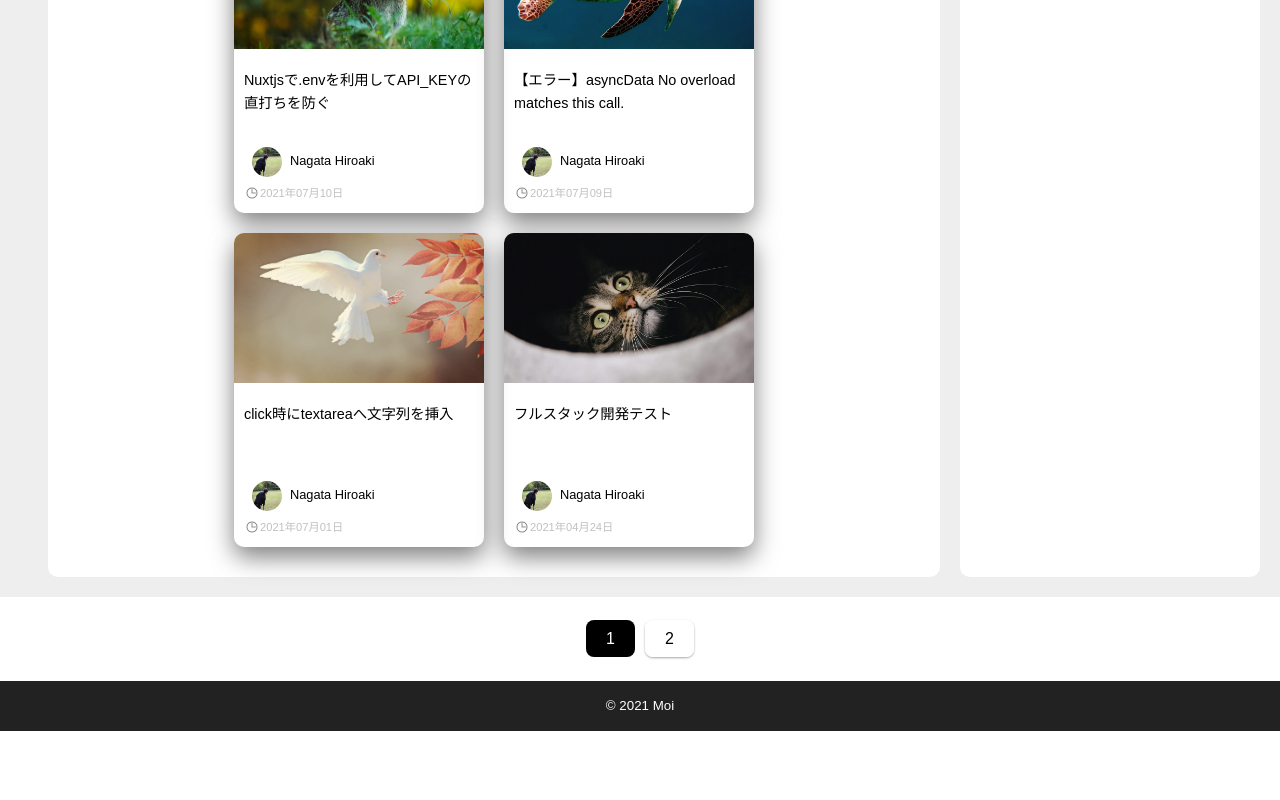
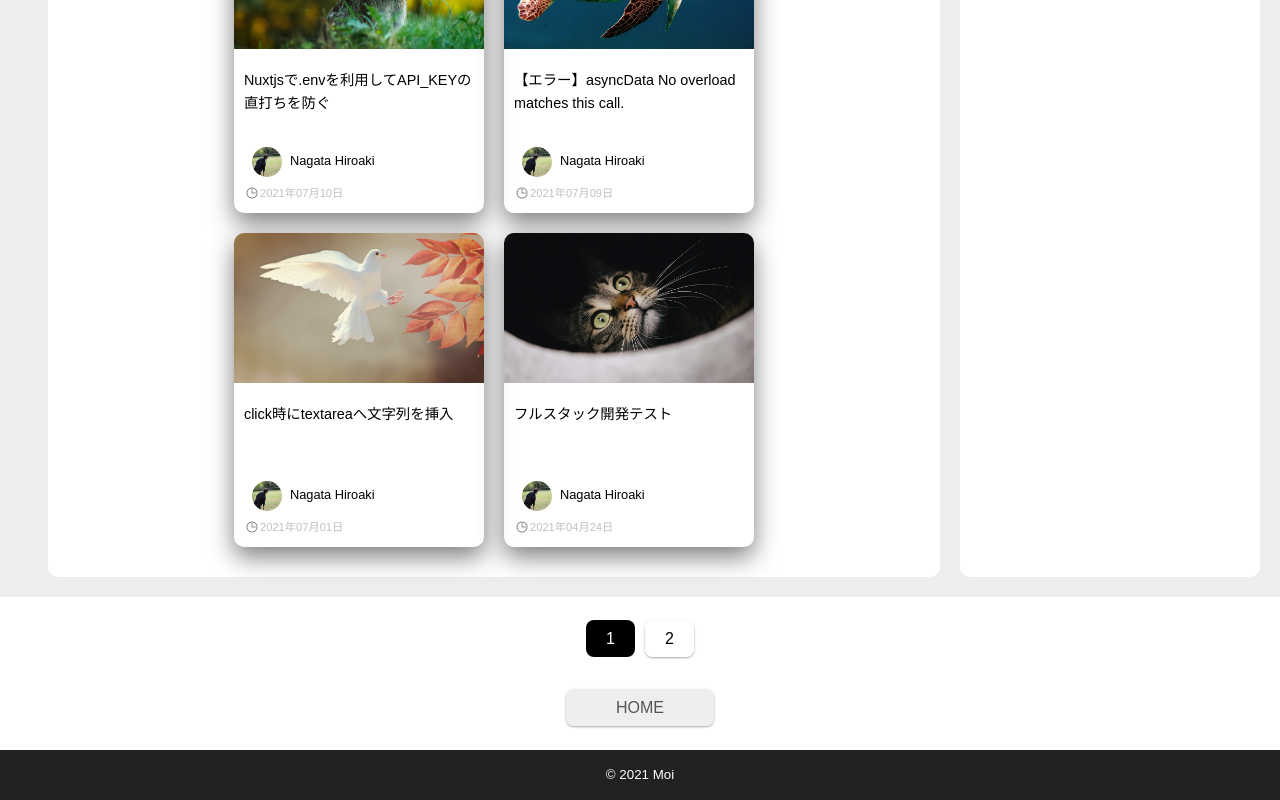
Before and after one commit to nagatapote/Moi, a Next.js app: page / in a window 1280 px wide. Shown: the part 861-1661 px from the top of the page. Before the commit the page ends 1592 px from the top, so only its background shows below. Built offline with nearby package versions, Linux system fonts and the light colour scheme; no server answers.

Commit message:
fix: homeボタンの常時表示

```diff
--- a/components/Layout.tsx
+++ b/components/Layout.tsx
@@ -136,20 +136,19 @@ export default function Layout({
       <div className={layoutStyles.mainAll}>
         <main className={layoutStyles.main}>{children}</main>
         <div className={layoutStyles.pagerAreaSP}>
-          {current && max ? (
+          {current && max && (
             <Pager
               idCategory={idCategory}
               idDate={idDate}
               current={current}
               max={max}
             />
-          ) : (
+          )}
           <div className={layoutStyles.home}>
             <Link href="/">
               <a>HOME</a>
             </Link>
           </div>
-          )}
         </div>
         <div className={layoutStyles.rightArea}>
           <div className={layoutStyles.rightArea_profile}>Profile</div>
@@ -203,20 +202,19 @@ export default function Layout({
         </div>
       </div>
       <div className={layoutStyles.pagerAreaPC}>
-        {current && max ? (
+        {current && max && (
           <Pager
             idCategory={idCategory}
             idDate={idDate}
             current={current}
             max={max}
           />
-        ) : (
+        )}
         <div className={layoutStyles.home}>
           <Link href="/">
             <a>HOME</a>
           </Link>
         </div>
-        )}
       </div>
       <footer className={layoutStyles.footer}>
         <small>{option.footerBlogName}</small>
```
Lines whose indentation alone changed are shown as unchanged.
